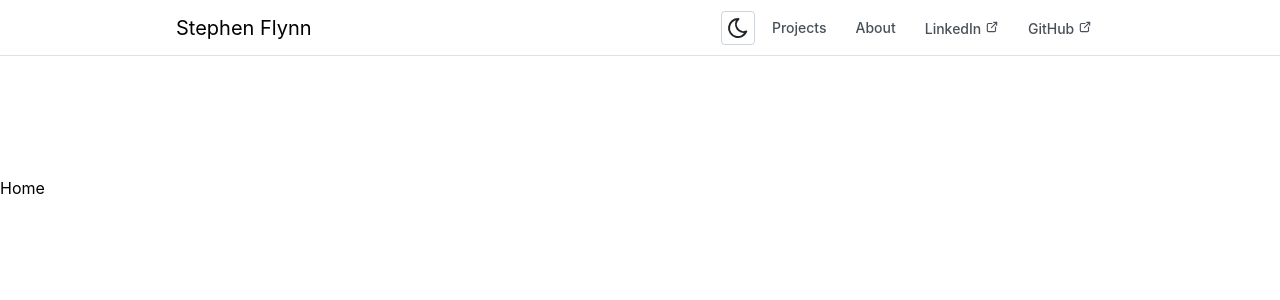
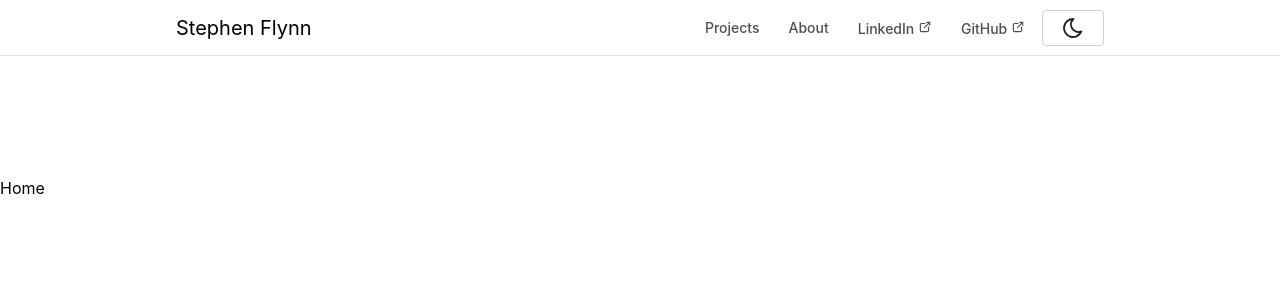
Before and after one commit to sxflynn/portfolio, a React (Vite) app: page / in a window 1280 px wide. Shown: the top 300 px of the page. Built offline with nearby package versions, Linux system fonts and the light colour scheme.

Commit message:
experimenting with dark mode button placement

```diff
--- a/src/components/ColorSchemeButton/ColorSchemeButton.tsx
+++ b/src/components/ColorSchemeButton/ColorSchemeButton.tsx
@@ -1,5 +1,5 @@
 
-import { Text, ActionIcon, useMantineColorScheme } from '@mantine/core';
+import { Text, Button, useMantineColorScheme } from '@mantine/core';
 import { IconMoon, IconSun } from '@tabler/icons-react';
 
 export function ColorSchemeButton() {
@@ -8,14 +8,13 @@ export function ColorSchemeButton() {
   return (
    <>
 
-      <ActionIcon
+      <Button
       variant="default"
-      size="lg"
       onClick={() => toggleColorScheme()}
       title={isDark ? "Switch to light mode" : "Switch to dark mode"}
       >
         {isDark ? <IconSun /> : <IconMoon />}
-      </ActionIcon>
+      </Button>
    </>
   )
 }
--- a/src/components/Header/Header.tsx
+++ b/src/components/Header/Header.tsx
@@ -75,8 +75,8 @@ export function Header() {
 
         {/* Top Items */}
         <Group gap={5} visibleFrom="xs">
-        <ColorSchemeButton/>
           {topItems}
+          <ColorSchemeButton/>
         </Group>
 
         {/* Menu Items */}
```
